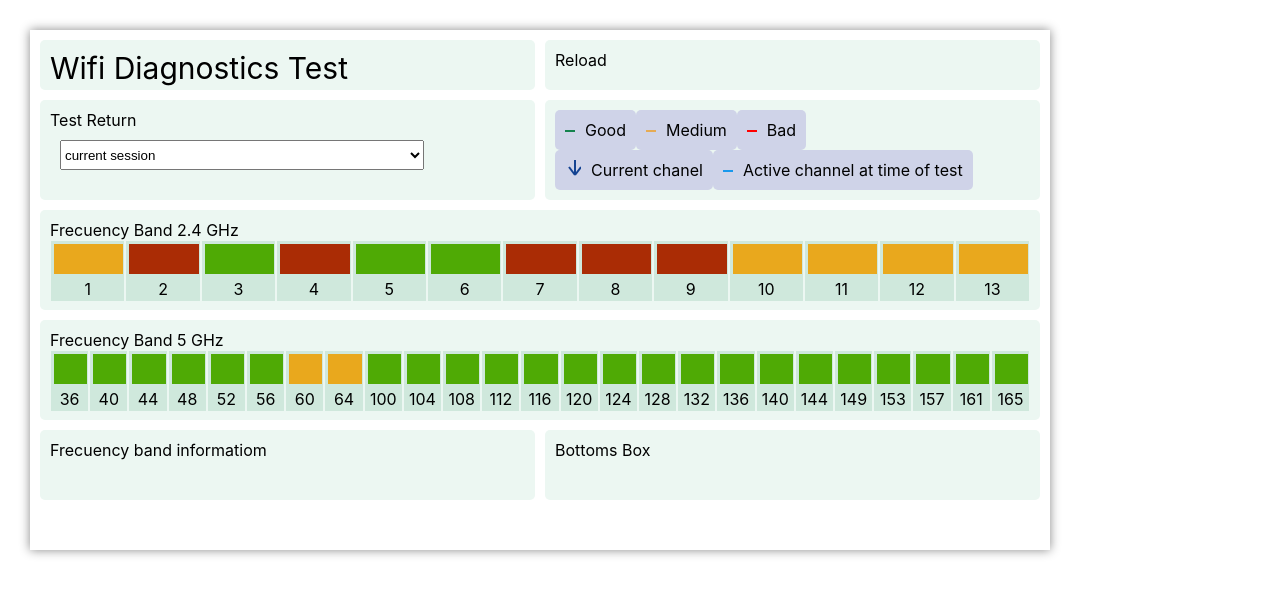
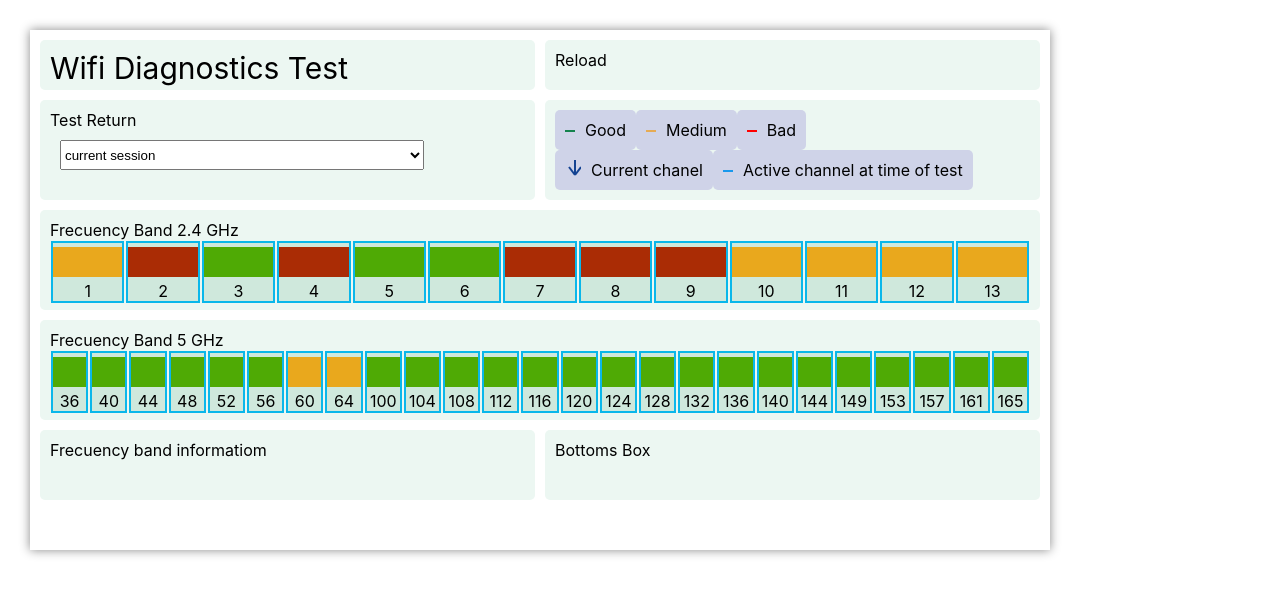
Before and after one commit to elite713/WifiTestChart, a React (Create React App) app: page / in a window 1280 px wide. Shown: the top 596 px of the page. Built offline with nearby package versions, Linux system fonts and the light colour scheme.

Commit message:
Adding CSS stayles at the frecuency cells and removing style at frecuency table

```diff
--- a/src/page/frecuency-cell.css
+++ b/src/page/frecuency-cell.css
@@ -1,7 +1,7 @@
 .frecuencyColor{
     width: 100%;
     border: 1px;
-    margin: 1px;
+    margin: 0px;
     height: 30px;
     display: inline-block;
 }
@@ -19,3 +19,9 @@
 .strong{
     background-color: rgb(79, 170, 5);
 }
+
+.frecuencyCell{
+
+    border: 2px solid #0ab7ea;
+    padding-top: 4px;
+}
--- a/src/page/frecuency-table.css
+++ b/src/page/frecuency-table.css
@@ -5,5 +5,4 @@
     background-color: rgb(207,232,220);
     flex: 1;
     margin: 1px;
-    padding: 2px;
 }
```
